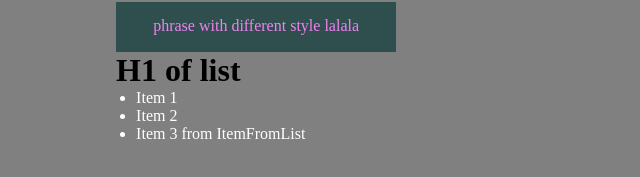
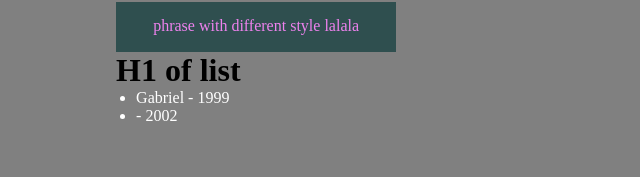
Before and after one commit to GabrielSAMatos/hello-world-react, a React (Create React App) app: page / in a window 1280 px wide. Shown: the part 593-770 px from the top of the page, without its empty margins (319-959 px from the left). Built offline with nearby package versions, Linux system fonts and the light colour scheme.

Commit message:
propTypes but is no longer used, Need learn Typescript

```diff
--- a/package.json
+++ b/package.json
@@ -7,6 +7,7 @@
     "@testing-library/jest-dom": "^6.9.1",
     "@testing-library/react": "^16.3.2",
     "@testing-library/user-event": "^13.5.0",
+    "prop-types": "^15.8.1",
     "react": "^19.2.7",
     "react-dom": "^19.2.7",
     "react-scripts": "5.0.1",
--- a/src/components/ItemFromList.js
+++ b/src/components/ItemFromList.js
@@ -1,11 +1,22 @@
-function ItemFromList({item}){
+import PropTypes from 'prop-types'
+
+function ItemFromList({name, yearOfBirth}){
     return(
         <>
             <li>
-                {item}
+                {name} - {yearOfBirth}
             </li>
         </>
     )
 }
 
+ItemFromList.propTypes = {
+    name: PropTypes.string,
+    yearOfBirth: PropTypes.number.isRequired
+}
+
+ItemFromList.defaultProps = {
+    name: 'Miss Name'
+}
+
 export default ItemFromList
--- a/src/components/ListExample.js
+++ b/src/components/ListExample.js
@@ -5,9 +5,8 @@ function ListExample(){
         <>
             <h1>H1 of list</h1>
             <ul>
-                <li>Item 1</li>
-                <li>Item 2</li>
-                <ItemFromList item="Item 3 from ItemFromList"/>
+                <ItemFromList name="Gabriel" yearOfBirth={"1999"}/>
+                <ItemFromList  yearOfBirth={2002}/>
             </ul>
         </>
     )
```
Also changed, not shown: 1 other file (tests, documents, lock files or other folders).
